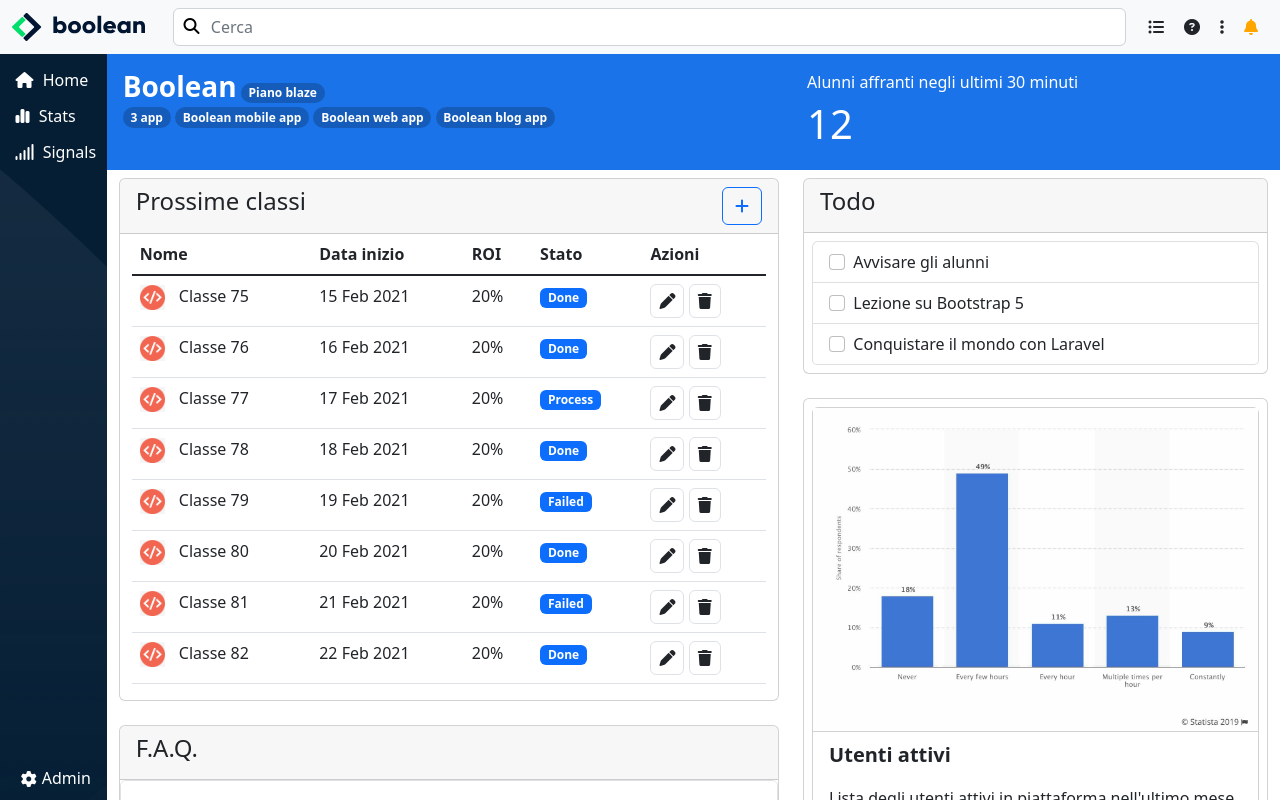
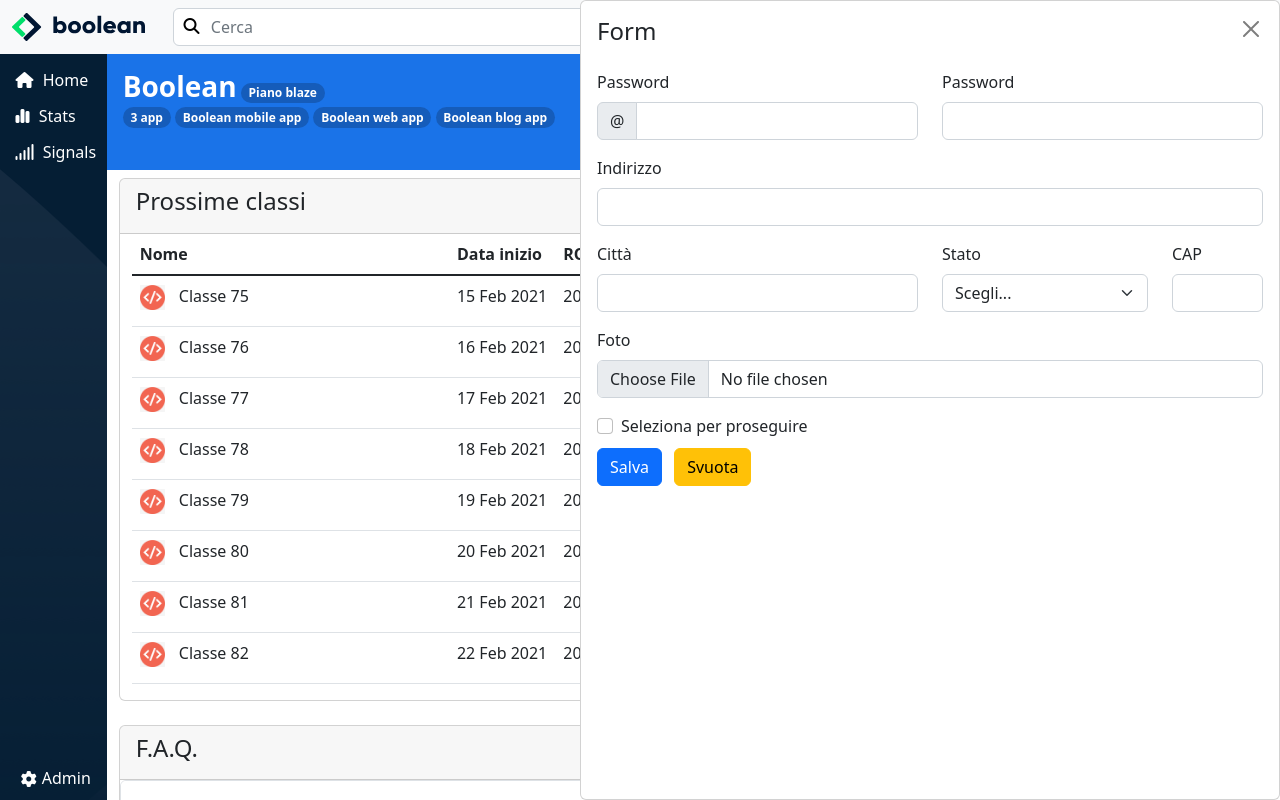
Before and after one commit to Stanghi/html-css-bootstrap-dashboard, a plain HTML site: page index.html in a window 1280 px wide. Both pictures are taken after a click on the button 742 px from the left and 206 px from the top of the page. Drawn offline with nearby package versions, Linux system fonts and the light colour scheme.

Commit message:
[add] bonus form

```diff
--- a/assets/css/style.css
+++ b/assets/css/style.css
@@ -69,6 +69,17 @@ header i{
     color: white;
 }
 
+.ms-form{
+    position: absolute;
+    top: 0;
+    right: 700px;
+}
+
+.ms-card{
+    width: 700px;
+    height: 100vh;
+    z-index: 999;
+}
 
 .content{
     height: calc(100vh - 54px);
@@ -83,5 +94,9 @@ header i{
     margin-right: 10px;
 }
 
+table td:first-child{
+    width: 50%;
+}
+
 /* -----------------FOOTER----------------- */
 /* no content */
--- a/index.html
+++ b/index.html
@@ -76,8 +76,82 @@
 
                     <!-- CONTENT -->
                     <div class="col-11 content overflow-auto">
+
+                        <div class="ms-form" id="ao">
+                            <div class="collapse collapse-horizontal position-absolute" id="collapseWidthExample">
+
+                                <div class="card ms-card card-body">
+                                    <div class="ms-form-collapse-top d-flex justify-content-between mb-3">
+                                        <h4>Form</h4>
+                                        <button type="button" class="btn-close" aria-label="Close"></button>
+                                        </button>
+                                    </div>
+
+                                    <form>
+                                            <div class="row">
+                                                <div class="col-6">
+                                                    <label for="inputPassword5" class="form-label">Password</label>
+                                                    <div class="input-group mb-3">
+                                                        <span class="input-group-text" id="basic-addon1">@</span>
+                                                        <input type="text" class="form-control" aria-label="Username" aria-describedby="basic-addon1">
+                                                    </div>
+                                                </div>
+
+                                                <div class="col-6">
+                                                    <label for="inputPassword5" class="form-label">Password</label>
+                                                    <input type="password" id="inputPassword5" class="form-control mb-3" aria-describedby="passwordHelpBlock">
+                                                    <div id="passwordHelpBlock" class="form-text"></div>
+                                                </div>
+                                            </div>
+
+                                            <label for="inputPassword5" class="form-label">Indirizzo</label>
+                                            <input class="form-control mb-3" type="text" aria-label="readonly input example" readonly>
+
+
+                                            <div class="row">
+                                                <div class="col-6">
+                                                    <label for="inputPassword5" class="form-label">Città</label>
+                                                    <input class="form-control mb-3" type="text" aria-label="readonly input example" readonly>
+                                                </div>
+
+                                                <div class="col-4">
+                                                    <label for="inputPassword5" class="form-label">Stato</label>
+                                                    <div class="mb-3">
+                                                        <select id="disabledSelect" class="form-select">
+                                                            <option>Scegli...</option>
+                                                            <option>lorem</option>
+                                                            <option>lorem</option>
+                                                            <option>lorem</option>
+                                                            <option>lorem</option>
+                                                        </select>
+                                                    </div>
+                                                </div>
+
+                                                <div class="col-2">
+                                                    <label for="inputPassword5" class="form-label">CAP</label>
+                                                    <input class="form-control mb-3" type="text" aria-label="readonly input example" readonly>
+                                                </div>
+                                            </div>
+
+                                            <label for="inputPassword5" class="form-label">Foto</label>
+                                            <div class="input-group mb-3">
+                                                <input type="file" class="form-control" id="inputGroupFile02">
+                                            </div>
+
+                                            <div class="form-check">
+                                                <input class="form-check-input" type="checkbox" value="" id="flexCheckDefault">
+                                                <label class="form-check-label" for="flexCheckDefault">Seleziona per proseguire
+                                                </label>
+                                            </div>
+
+                                            <button type="button" class="btn btn-primary me-2 mt-2">Salva</button>
+                                            <button type="button" class="btn btn-warning mt-2">Svuota</button>
+                                    </form>
+                                </div>
+                            </div>
+                        </div>
+
                         <div class="row">
-
                             <div class="container-fluid content-top">
                                 <div class="row">
 
@@ -112,7 +186,7 @@
                                 <div class="card mt-2 mb-4">
                                     <div class="card-header d-flex justify-content-between">
                                         <h4>Prossime classi</h4>
-                                        <button type="button" class="btn btn-outline-primary">
+                                        <button type="button" class="btn btn-outline-primary" data-bs-toggle="collapse" data-bs-target="#collapseWidthExample" aria-expanded="false" aria-controls="collapseWidthExample">
                                             <i class="fa-solid fa-plus"></i>
                                         </button>
                                     </div>
@@ -131,7 +205,7 @@
                                             <tbody class="table-group-divider">
 
                                                 <tr>
-                                                    <td >
+                                                    <td>
                                                         <img class="class-avatar" src="assets/img/class-avatar.jpg" alt="class-avatar">
                                                         Classe 75
                                                     </td>
```
